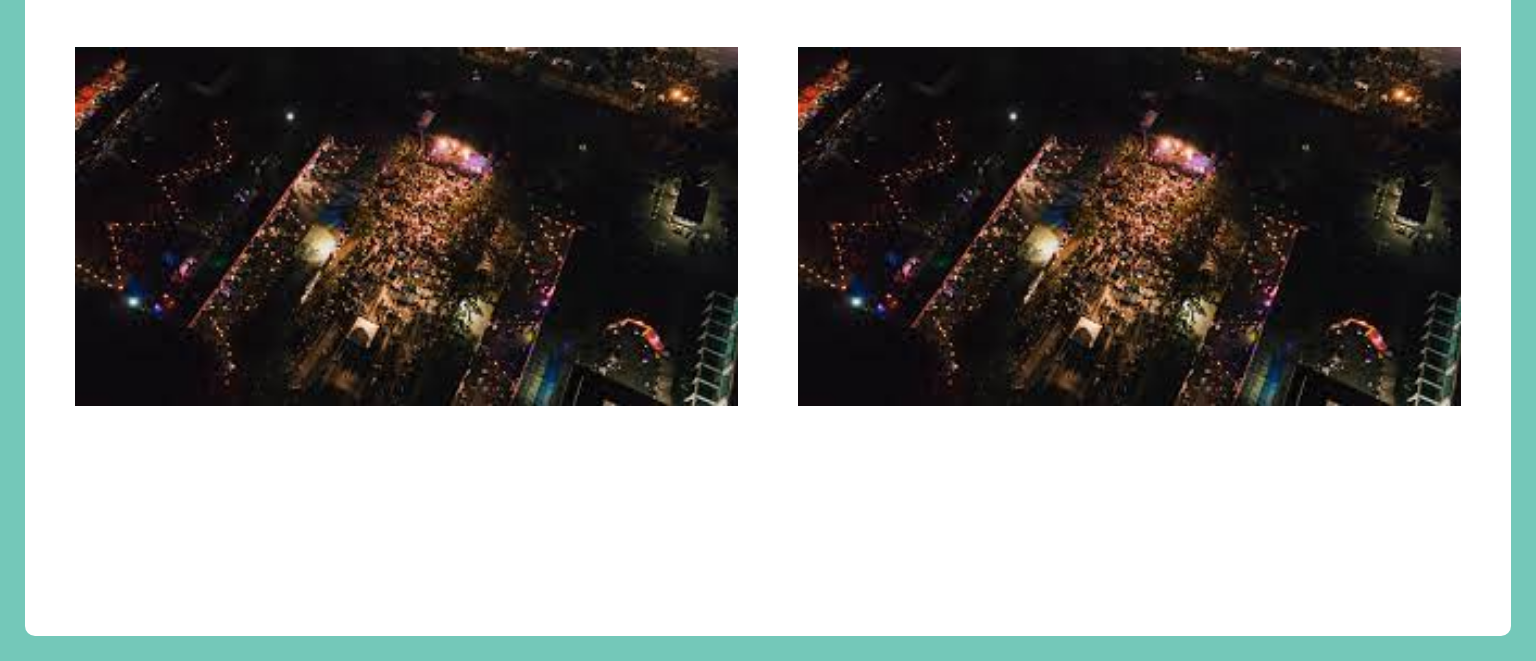
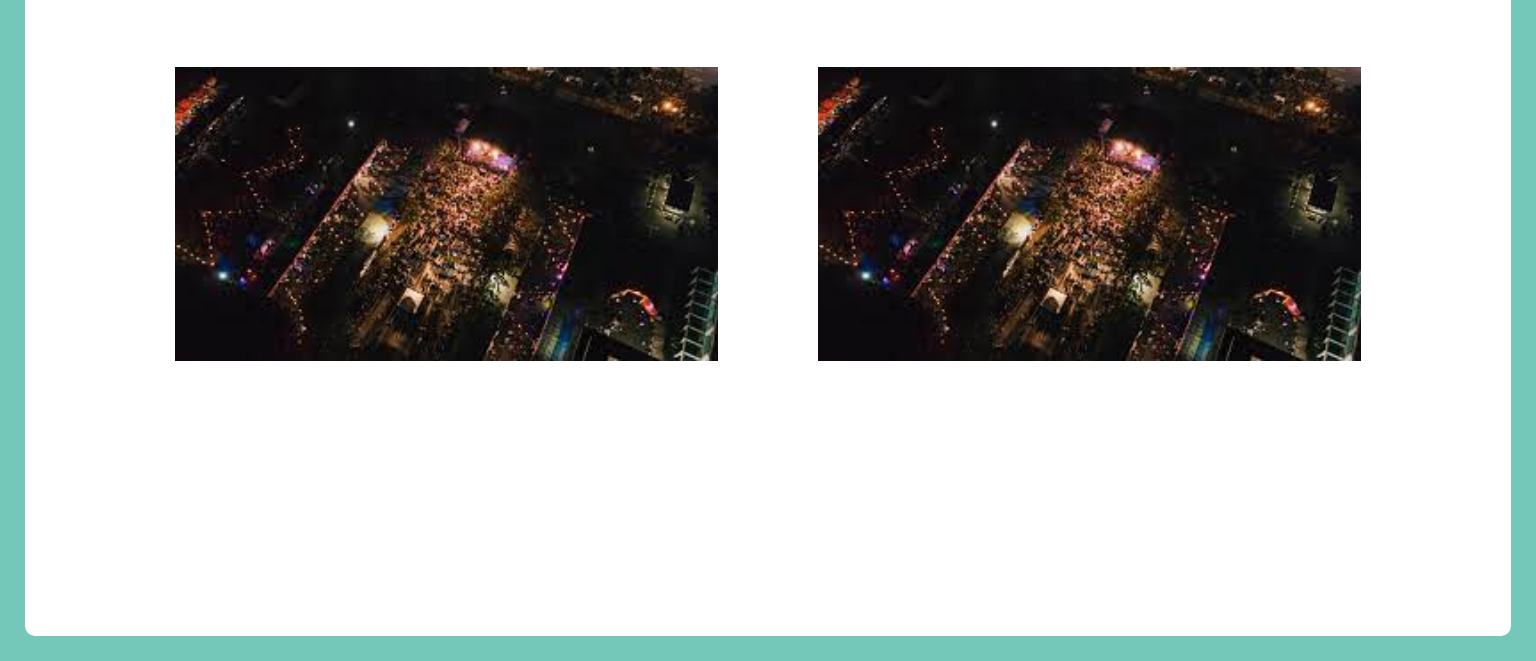
Before and after one commit to krisnamic/Detail-Home, a plain HTML site: page index.html in a window 1536 px wide. Shown: the part 139-800 px from the top of the page. Drawn offline with Linux system fonts and the light colour scheme.

Commit message:
fix: change images size

```diff
--- a/style.css
+++ b/style.css
@@ -99,7 +99,6 @@ body {
   }
 
   .flex-container > div {
-    height: 140px;
     margin: 30px;
   }
 }
@@ -129,6 +128,7 @@ body {
     right: 25px;
     left: 25px;
     bottom: 25px;
+    padding: 20px 100px;
   }
 
   .title {
@@ -138,4 +138,8 @@ body {
   .subtitle {
     font-size: 1.3rem;
   }
+
+  .flex-container > div {
+    margin: 50px;
+  }
 }
```
